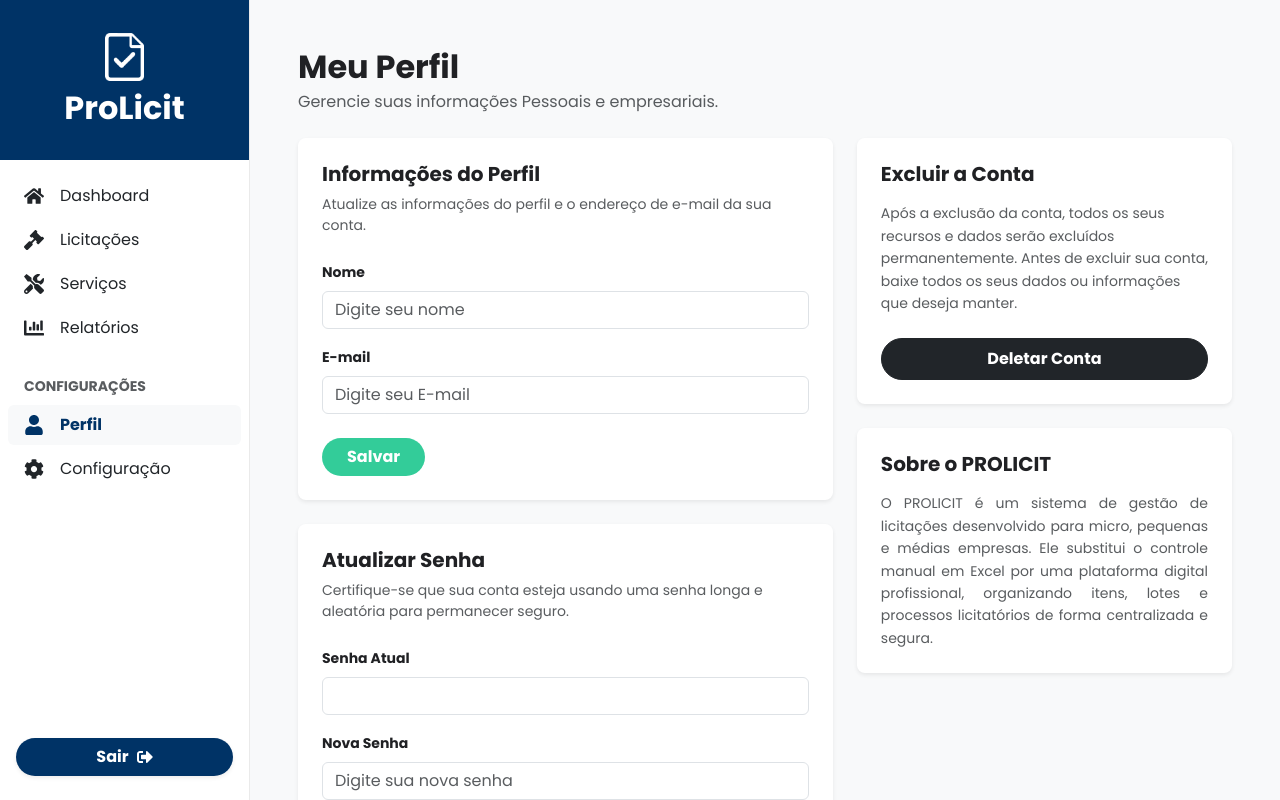
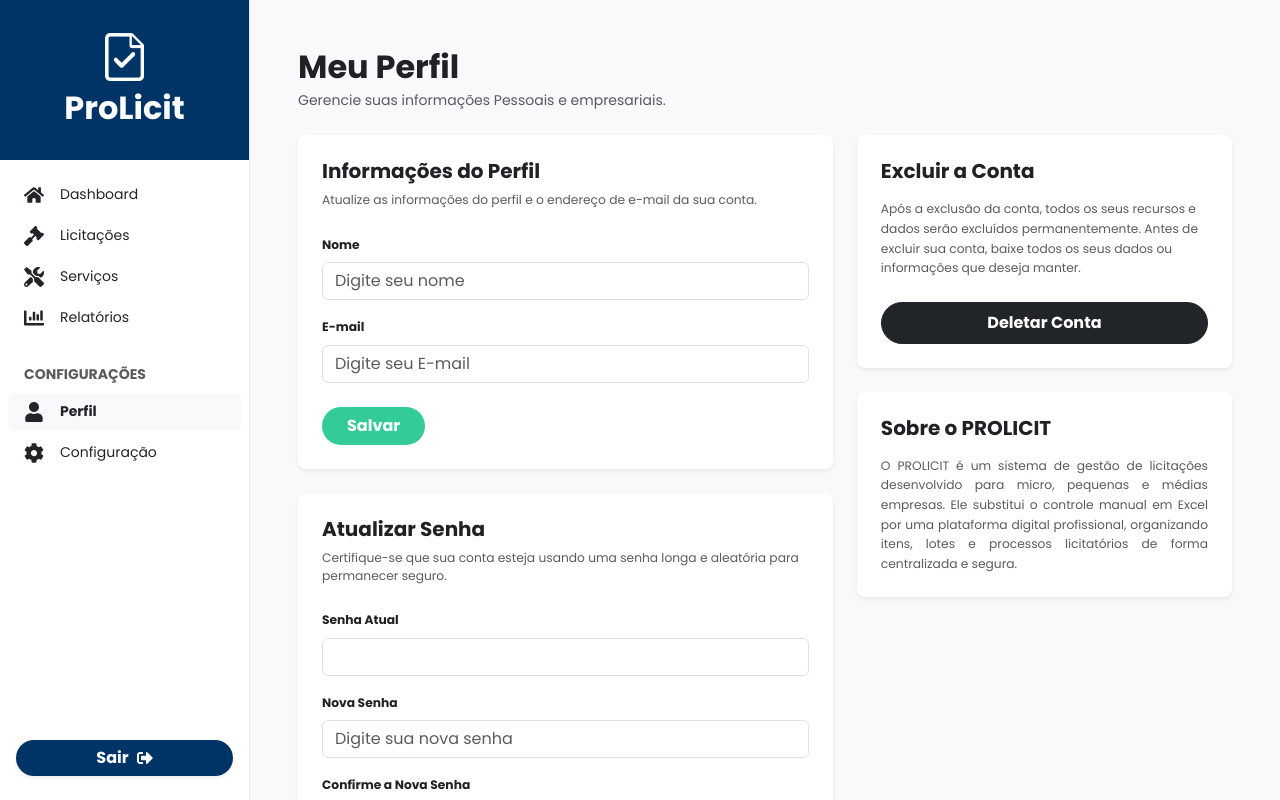
Before and after one commit to PedroHViudes/prolict, a React (Vite) app in the folder frontend/: page /perfil in a window 1280 px wide. Built offline with nearby package versions, Linux system fonts and the light colour scheme; no server answers; sample sign-in values are in the browser's storage.

Commit message:
arrumando fontes v1

```diff
--- a/frontend/src/estilos/Fontes.css
+++ b/frontend/src/estilos/Fontes.css
@@ -1,5 +1,8 @@
 @import url('https://fonts.googleapis.com/css2?family=Poppins:ital,wght@0,100;0,200;0,300;0,400;0,500;0,600;0,700;0,800;0,900;1,100;1,200;1,300;1,400;1,500;1,600;1,700;1,800;1,900&display=swap');
 
+html {
+  --tamanho-fonte: 15px;
+}
 
 html.font-pequena { --tamanho-fonte: 13px; }
 html.font-media { --tamanho-fonte: 15px; }
--- a/frontend/src/index.css
+++ b/frontend/src/index.css
@@ -5,9 +5,10 @@
 @import './estilos/tema-escuro.css';
 @import './estilos/Fontes.css';
 
+
 body {
   font-family: 'Poppins', sans-serif !important;
-  font-size: var(--tamanho-fonte);
+  font-size: var(--tamanho-fonte) !important;
   margin: 0;
   padding: 0;
   -webkit-font-smoothing: antialiased;
@@ -15,13 +16,4 @@
   background-color: var(--cor-fundo) !important;
   color: var(--cor-texto) !important;
   transition: background-color 0.3s ease, color 0.3s ease;
-};
-
-
-input, button, select, textarea { font-family: 'Poppins', sans-serif !important; }
-
-/* Sidebar - links */
-
-.nav-link { color: var(--cor-texto-sidebar) !important; transition: all 0.2s ease; }
-.nav-link:hover { background-color: var(--cor-fundo-tabela-hover) !important; }
-.nav-link.active { background-color: var(--cor-fundo-tabela) !important; color: var(--prolicit-azul) !important; }
+}
--- a/frontend/src/main.jsx
+++ b/frontend/src/main.jsx
@@ -1,8 +1,8 @@
 import React from 'react'
 import ReactDOM from 'react-dom/client'
+import 'bootstrap/dist/css/bootstrap.min.css'
 import App from './App.jsx'
 import './index.css'
-import 'bootstrap/dist/css/bootstrap.min.css'
 
 /**
  * Ponto de entrada da aplicação React.
--- a/frontend/src/pagina/Configuracao.jsx
+++ b/frontend/src/pagina/Configuracao.jsx
@@ -157,7 +157,7 @@
             onChange={() => setTamanhoFonte('grande')}
           />
           <label className="form-check-label" htmlFor="textoGrande">
-            Grande (17px)
+            Grande (20px)
           </label>
         </div>
 
```
